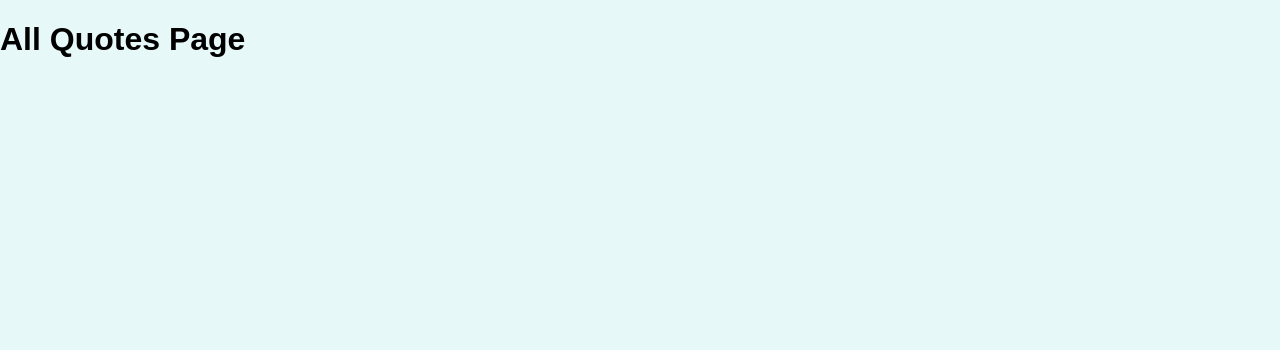
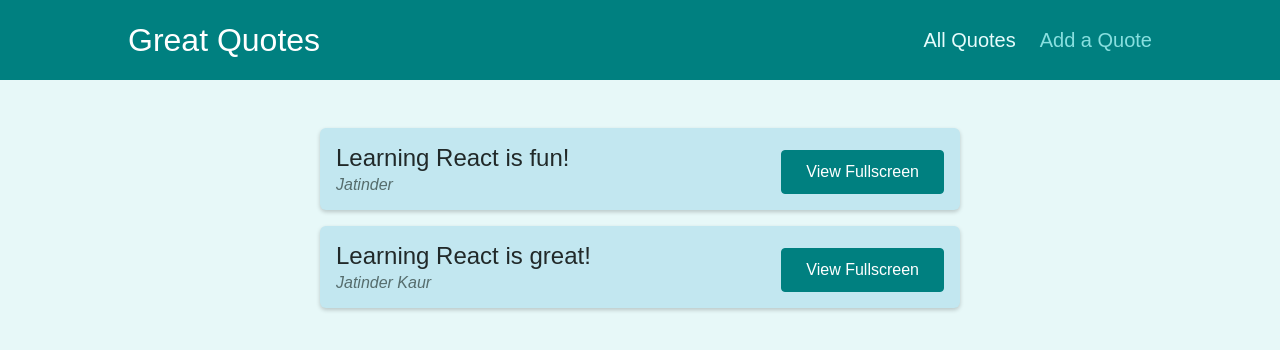
Before and after one commit to JatinderK325/React-RoutingProject, a React (Create React App) app: page /quotes in a window 1280 px wide. Shown: the top 350 px of the page. Built offline with nearby package versions, Linux system fonts and the light colour scheme.

Commit message:
functionalities added

```diff
--- a/src/App.js
+++ b/src/App.js
@@ -3,9 +3,11 @@ import AllQuotes from "./pages/AllQuotes";
 import QuoteDetail from "./pages/QuoteDetail";
 import NewQuote from "./pages/NewQuote";
 import { Redirect } from "react-router-dom";
+import Layout from "./components/layout/Layout";
 
 function App() {
   return (
+    <Layout>
       <Switch>
         <Route path='/' exact>
           <Redirect to='/quotes'></Redirect>
@@ -26,6 +28,7 @@ function App() {
           <NewQuote />
         </Route>
       </Switch>
+    </Layout>
   );
 }
 
--- a/src/components/quotes/QuoteForm.js
+++ b/src/components/quotes/QuoteForm.js
@@ -1,7 +1,7 @@
 import { useRef } from 'react';
 
-import Card from '../ui/Card';
-import LoadingSpinner from '../ui/LoadingSpinner';
+import Card from '../UI/Card';
+import LoadingSpinner from '../UI/LoadingSpinner';
 import classes from './QuoteForm.module.css';
 
 const QuoteForm = (props) => {
--- a/src/pages/AllQuotes.js
+++ b/src/pages/AllQuotes.js
@@ -1,6 +1,12 @@
+import QuoteList from "../components/quotes/QuoteList";
+
+const DUMMY_QUOTES = [
+    { id: 'q1', author: 'Jatinder', text: 'Learning React is fun!'},
+    { id: 'q2', author: 'Jatinder Kaur', text: 'Learning React is great!'},
+];
 const AllQuotes = () => {
     return(
-        <h1>All Quotes Page</h1>
+        <QuoteList quotes={DUMMY_QUOTES}></QuoteList>
     );
 };
 
--- a/src/pages/NewQuote.js
+++ b/src/pages/NewQuote.js
@@ -1,5 +1,12 @@
+import QuoteForm from "../components/quotes/QuoteForm";
+
 const NewQuote = () => {
-    return <h1>New Quote Page</h1>
+    const addQuoteHandler = quoteData => {
+        console.log(quoteData);
+    };
+    return (
+        <QuoteForm onAddQuote={addQuoteHandler} />
+    );
 };
 
 export default NewQuote;
```
Lines whose indentation alone changed are shown as unchanged.
